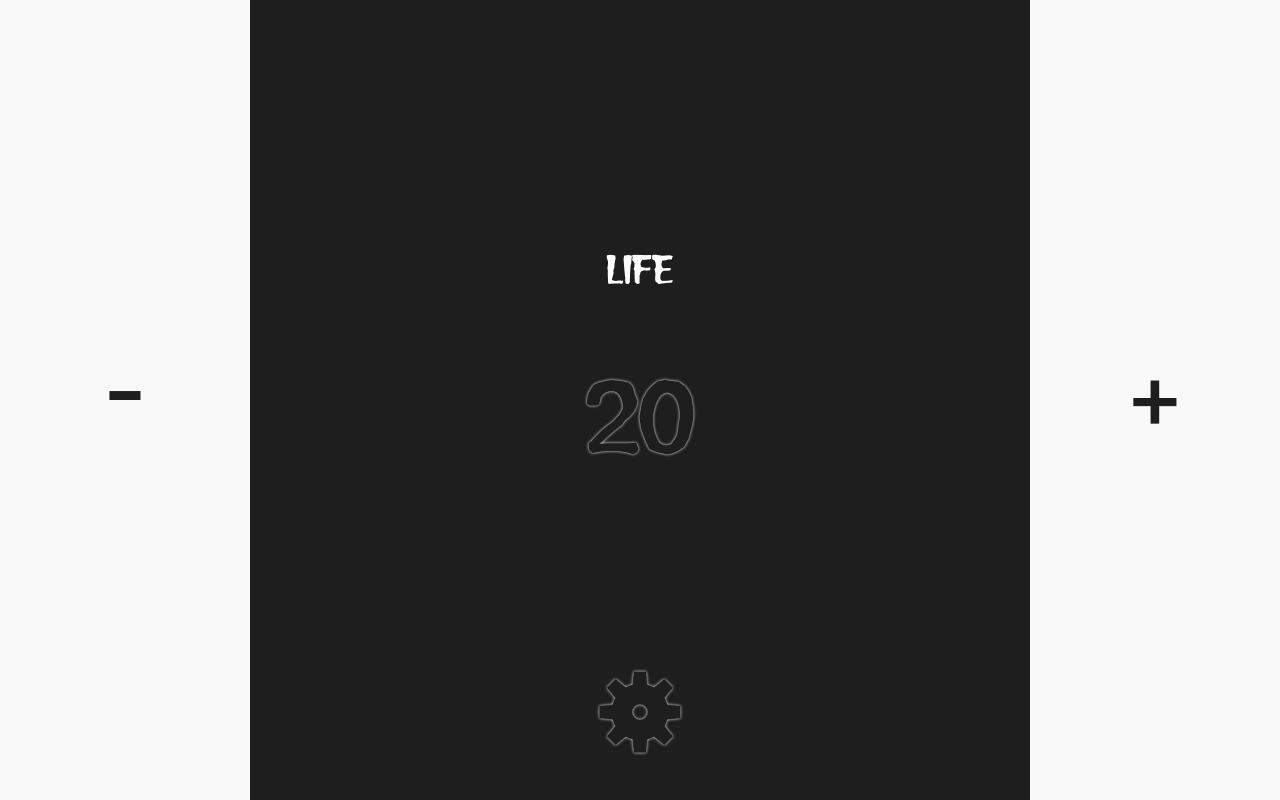
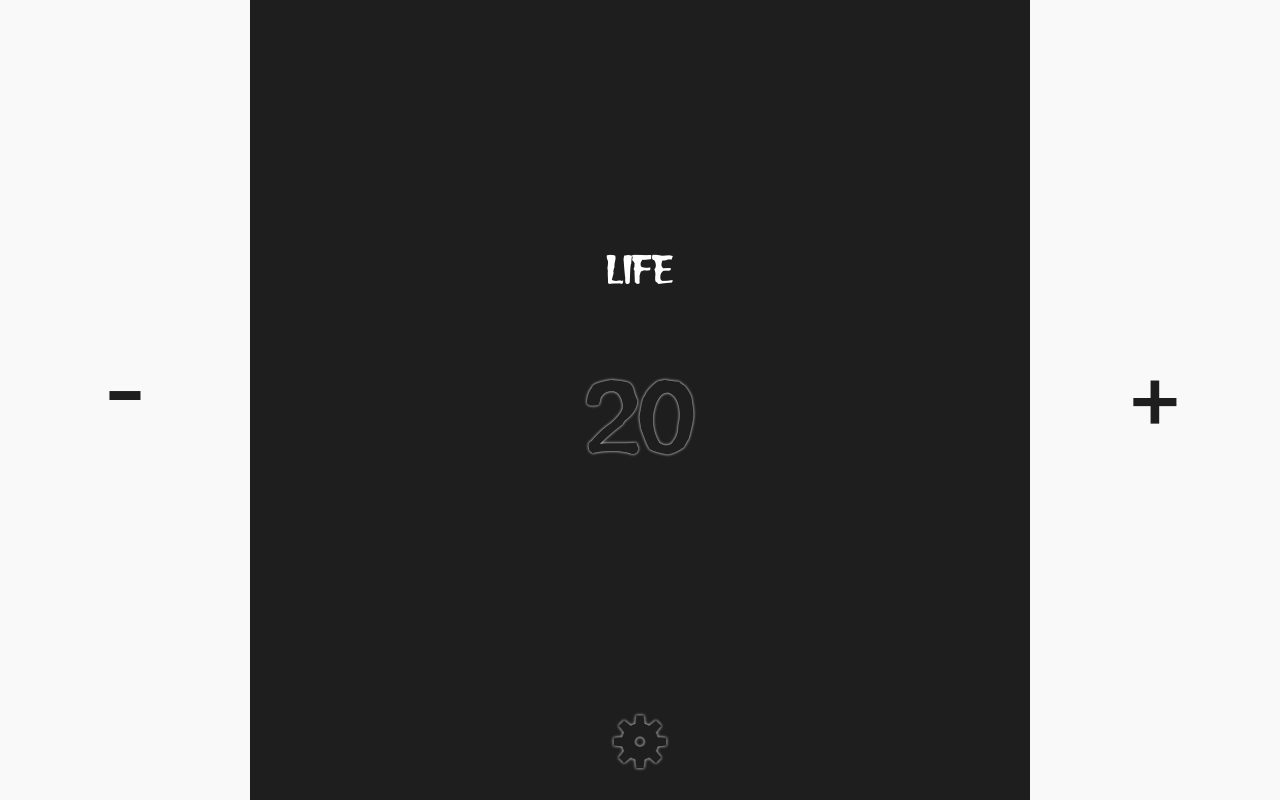
Before and after one commit to b3Rhunter/life-counter-mtg, a React (Vite) app: page / in a window 1280 px wide. Built offline with nearby package versions, Linux system fonts and the light colour scheme.

Commit message:
Add files via upload

```diff
--- a/src/App.css
+++ b/src/App.css
@@ -222,7 +222,7 @@ footer {
 }
 
 footer button {
-  font-size: clamp(3rem, 2vw + 3rem, 6rem);
+  font-size: clamp(2rem, 2vw + 3rem, 3rem);
   background-color: #1f1e1e;
   position: relative;
   color: transparent;
```
Also changed, not shown: src/App.jsx (+0 -8 lines).
